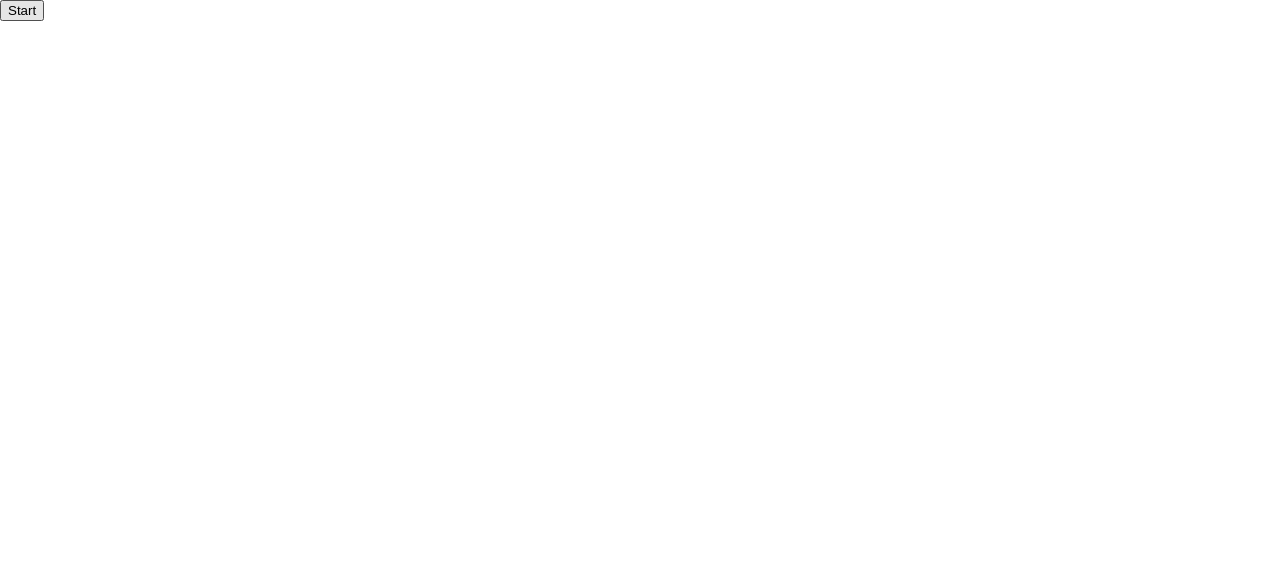
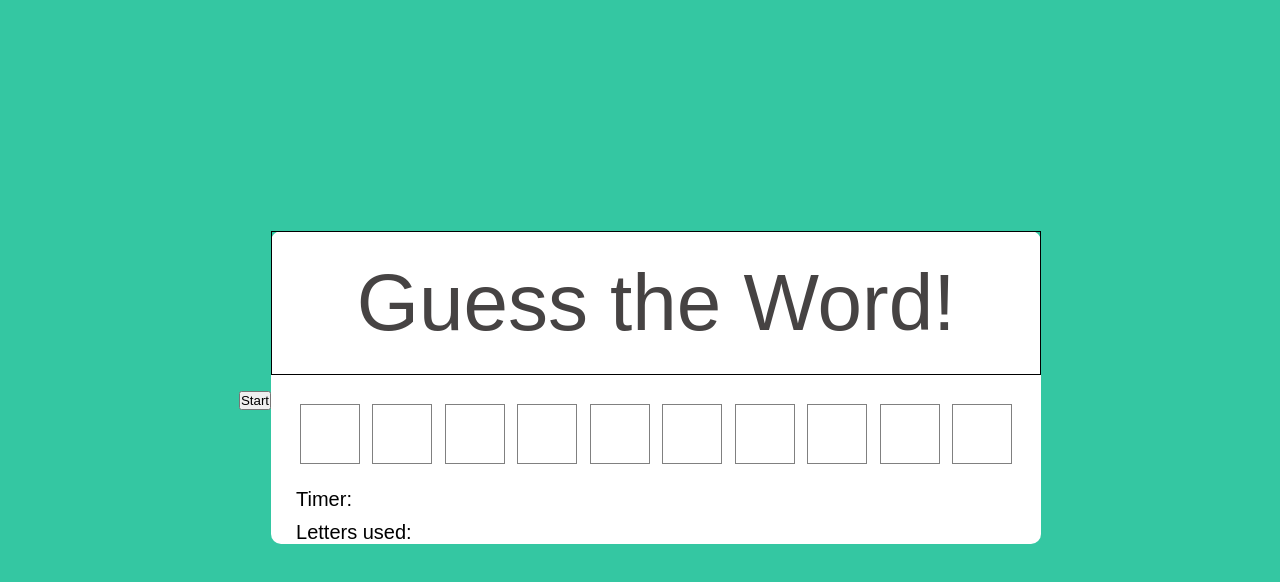
Before and after one commit to MeanBean87/word-guessing-game, a plain HTML site: page index.html in a window 1280 px wide. Drawn offline with Linux system fonts and the light colour scheme; files that its build step writes are made by us from their sources.

Commit message:
CSS page partially completed

```diff
--- a/assets/css/style.css
+++ b/assets/css/style.css
@@ -0,0 +1,55 @@
+*{
+    margin: 0;
+    padding: 0;
+    box-sizing: border-box;
+    font-family: 'Poppins', sans-serif;
+}
+
+body{
+    display: flex;
+    align-items: center;
+    justify-content: center;
+    min-height: 100vh;
+    background: rgb(52, 199, 162);
+}
+.container{
+    width: 400 px;
+    background: white;
+    border-radius: 10px;
+}
+.container h1{
+    font-size: 80px;
+    text-align: center;
+    padding: 25px 25px;
+    border: 1px solid black;
+    color: rgb(70, 67, 67);
+}
+.container .content{
+    margin: 25px 25px 25px;
+}
+
+.content .input{
+    display:flex;
+    flex-wrap: wrap;
+    justify-content: center;
+}
+.inputs input{
+    height:60px;
+    width: 60px;
+    margin: 4px;
+    font-size: 50px;
+    text-align: center;
+    border: 1px solid gray;
+    background: none;
+}
+
+.input input:first-child{
+    margin-left:0;
+}
+.content .details{
+    margin: 20px 0 25px;
+}
+.details p{
+    font-size: 20px;
+    margin-bottom: 10px;
+}
--- a/index.html
+++ b/index.html
@@ -18,14 +18,26 @@
         <button>Start</button>
     </header>
     <main>
-        <div id="word-container" class="container">
-
-        </div>
-        <div id="timer" class="container">
-
-        </div>
-        <div id="letters-used" class="container">
-
+        <div class="container">
+            <h1>Guess the Word!</h1>
+            <div class = "content">
+                <div class="inputs">
+                    <input type="text" disabled>
+                    <input type="text" disabled>
+                    <input type="text" disabled>
+                    <input type="text" disabled>
+                    <input type="text" disabled>
+                    <input type="text" disabled>
+                    <input type="text" disabled>
+                    <input type="text" disabled>
+                    <input type="text" disabled>
+                    <input type="text" disabled>
+                </div>
+                <div class="details">
+                    <p class="timer">Timer: <span timer here></span></p>
+                    <p class="letters used"> Letters used: <span letters here></span></p>
+                </div>
+            </div>
         </div>
     </main>
     <script src="script.js" async defer></script>
```
